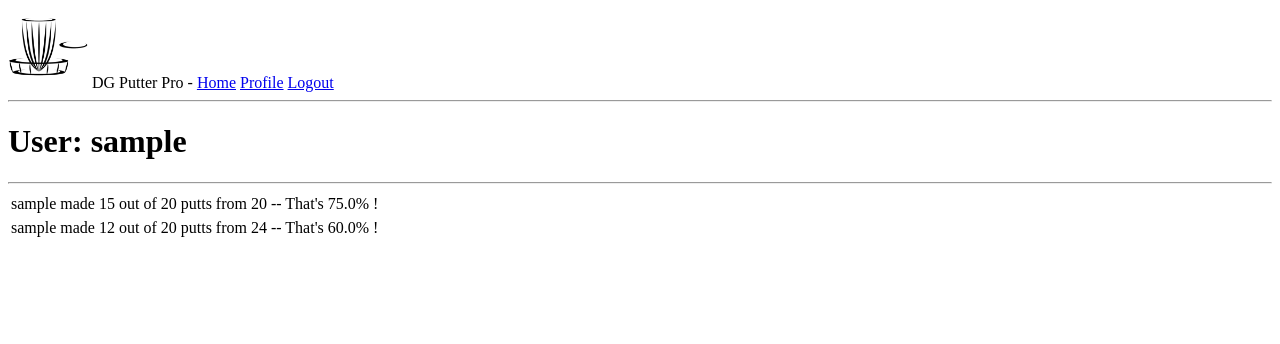
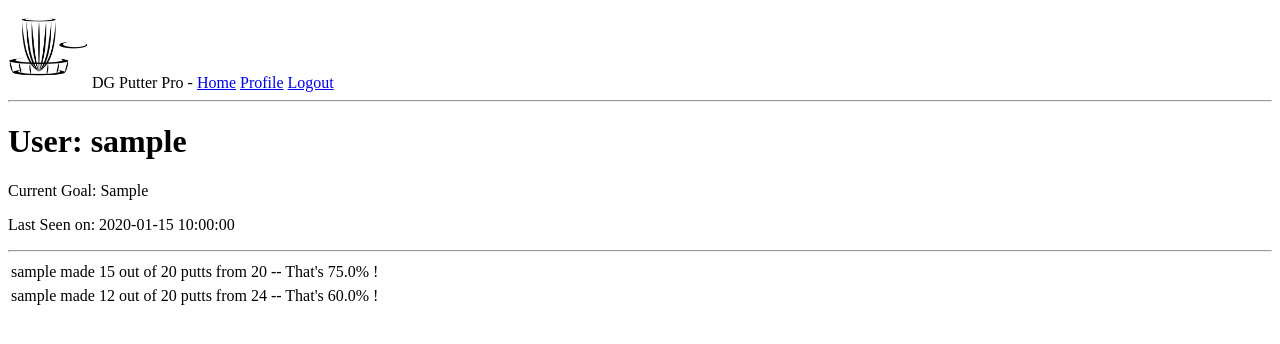
Before and after one commit to jjniemeyer/dgPutterPro, a Flask app: a page that uses app/templates/user.html in a window 1280 px wide. Shown: the top 344 px of the page. Run offline with Flask 2, Linux system fonts and the light colour scheme; a user stored in the database is signed in; tables that the repository leaves empty hold one stand-in row (values such as "Sample post").

Commit message:
add new fields to user template

```diff
--- a/app/templates/user.html
+++ b/app/templates/user.html
@@ -2,6 +2,8 @@
 
 {% block content %}
     <h1>User: {{ user.username }}</h1>
+    {% if user.current_goal %}<p>Current Goal: {{ user.current_goal }}</p>{% endif %}
+    {% if user.last_seen %}<p>Last Seen on: {{ user.last_seen }}</p>{% endif %}
     <hr>
     {% for drill in drills %}
         {% include '_drill.html' %}
```
